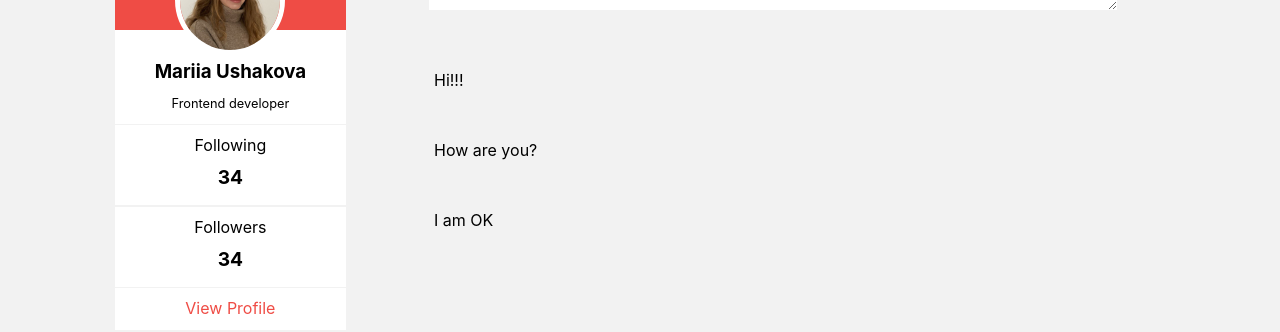
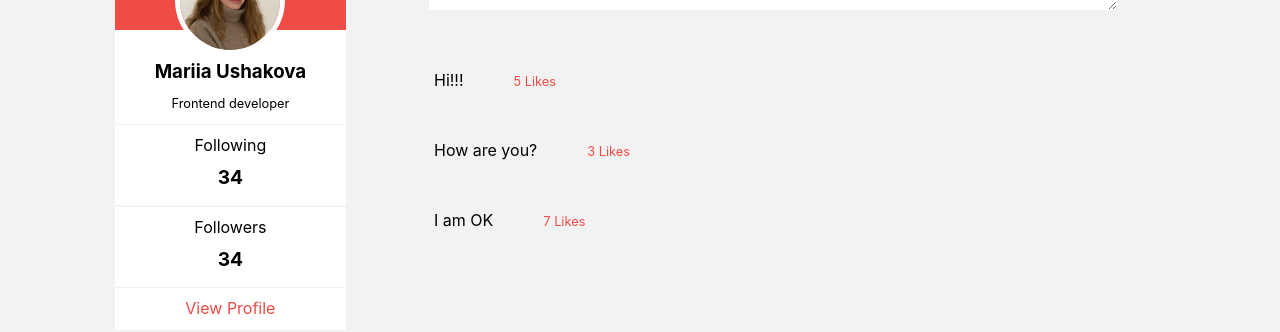
Before and after one commit to Mariia22/SocialNetworkReact, a React (Create React App) app: page / in a window 1280 px wide. Shown: the part 190-522 px from the top of the page. Built offline with nearby package versions, Linux system fonts and the light colour scheme.

Commit message:
-add information about likes

```diff
--- a/src/components/Post/Post.jsx
+++ b/src/components/Post/Post.jsx
@@ -3,7 +3,9 @@ import style from './Post.module.css'
 const Post = (props) => {
     return (
         <div className={style.appPost}>
-            <div>{props.message}</div>
+            <div>{props.message}
+                <span>{props.like} Likes</span>
+            </div>
         </div>
 
     );
--- a/src/components/Post/Post.module.css
+++ b/src/components/Post/Post.module.css
@@ -26,3 +26,9 @@
     width: 120px;
     height: 40px;
   }
+
+  .appPost span{
+    margin-left: 50px;
+    color: rgb(239, 76, 69);
+    font-size: 0.8rem;
+  }
--- a/src/components/Post/PostsList.jsx
+++ b/src/components/Post/PostsList.jsx
@@ -8,9 +8,9 @@ const PostList = () => {
                 <textarea className={style.appPostInput} placeholder='New post'></textarea>
                 <button className={style.appPostButton}>Post</button>
             </form>
-            <Post message='Hi!!!' />
-            <Post message='How are you?' />
-            <Post message='I am OK' />
+            <Post message='Hi!!!' like='5' />
+            <Post message='How are you?' like='3' />
+            <Post message='I am OK' like='7' />
         </div>
 
     );
```
